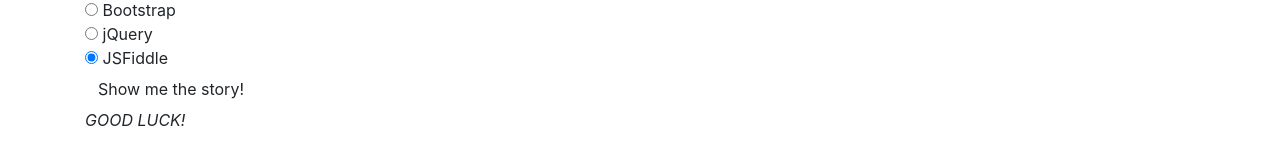
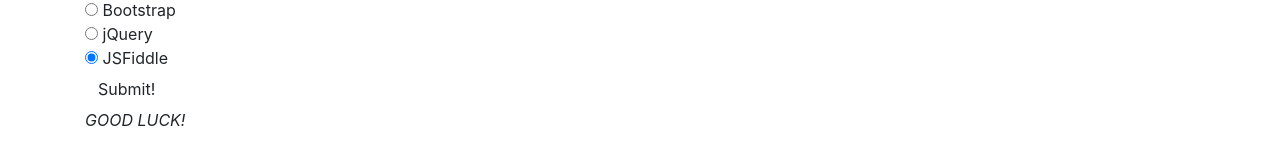
Before and after one commit to Ndambu/Quiz-board, a plain HTML site: page index.html in a window 1280 px wide. Shown: the part 672-817 px from the top of the page. Drawn offline with nearby package versions, Linux system fonts and the light colour scheme.

Commit message:
changes made

```diff
--- a/index.html
+++ b/index.html
@@ -81,7 +81,7 @@
           <input type="radio" name="answer" value="JSFiddle" checked>
           JSFiddle
         </div>
-          <button type="submit" class="btn">Show me the story!</button>
+          <button type="submit" class="btn">Submit!</button>
       </form>
       </div>
       <p>
```
